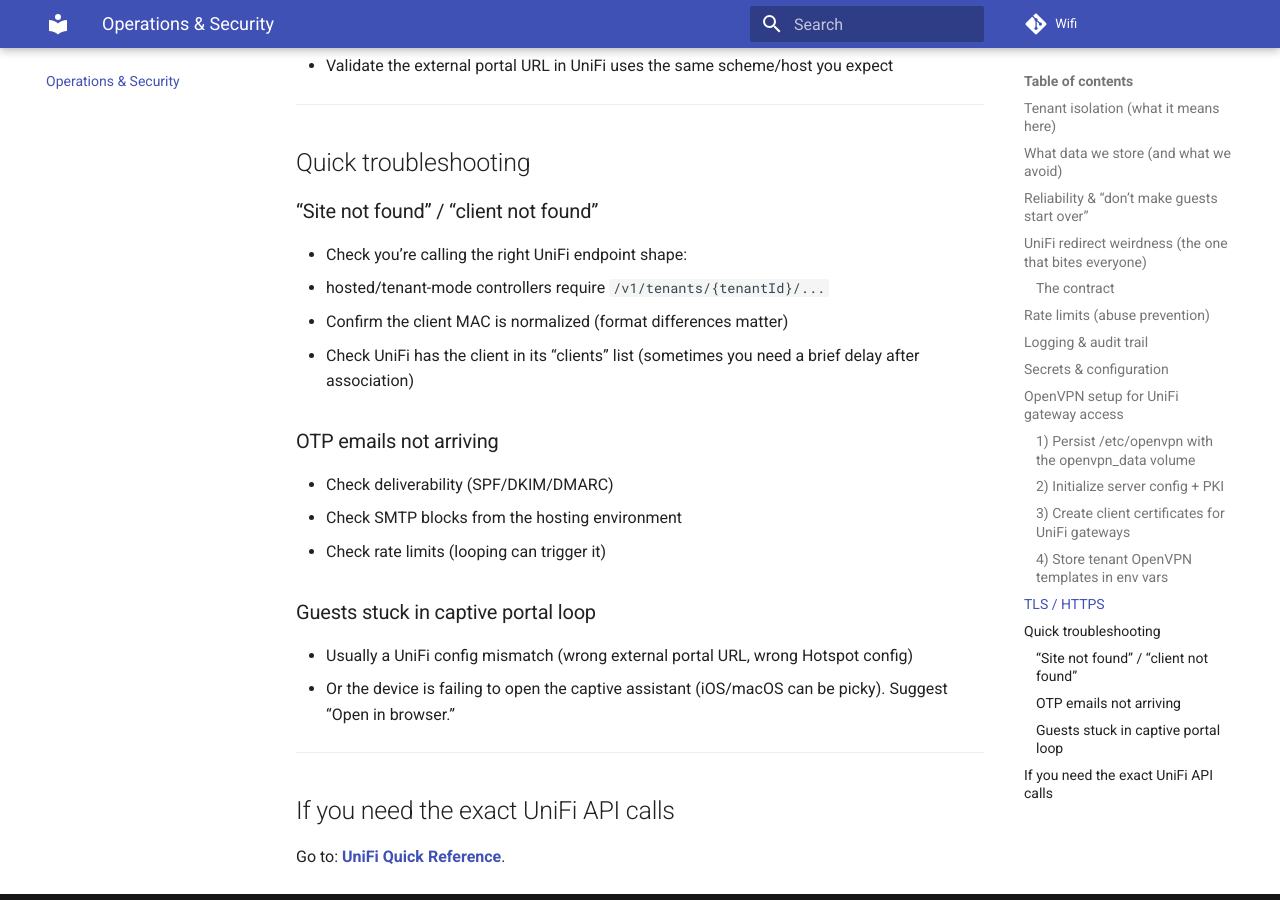
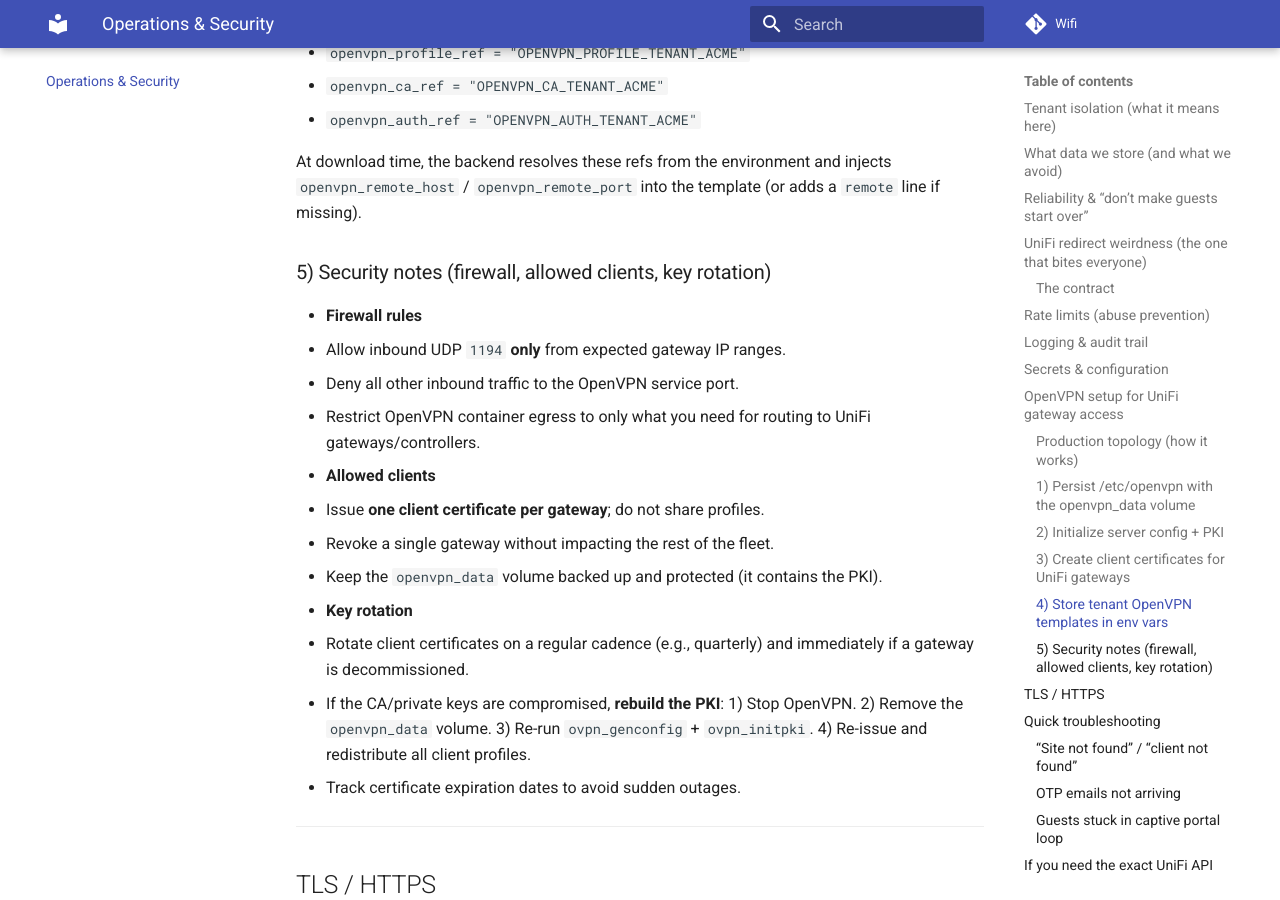
Before and after one commit to dannoetc/redux-unifi-portal, an MkDocs documentation site: the page built from docs/docs/operations-security.md, in a window 1280 px wide and 900 px high, scrolled down 4370 px. Built offline with MkDocs 1.6.1 and Material for MkDocs 9.7.7, drawn with Linux system fonts in a browser that asks for light colours; some of the changed text lies outside the part shown.

Commit message:
Document OpenVPN production deployment details

````diff
--- a/docs/docs/operations-security.md
+++ b/docs/docs/operations-security.md
@@ -99,6 +99,16 @@
 If you use OpenVPN to reach remote UniFi gateways/controllers, initialize the PKI and server config once and persist
 the OpenVPN state so keys survive container restarts. The steps below assume the `kylemanna/openvpn` image.
 
+### Production topology (how it works)
+
+- The **OpenVPN server** runs as its own Docker service (`openvpn`) and listens on UDP `1194`.
+- Each **UniFi gateway** connects as a client using a unique `.ovpn` profile.
+- The **API server does not connect to OpenVPN directly**; it only **serves the client profile** to tenant admins.
+- Once a gateway is connected, the API server reaches the remote UniFi controller/gateway **over the tunnel**
+  using the controller hostname/IP set in the tenant (`unifi_base_url`).
+
+This keeps the VPN credentials out of the API container while still letting the API reach private UniFi networks.
+
 ### 1) Persist `/etc/openvpn` with the `openvpn_data` volume
 
 Add an OpenVPN service and volume mapping to `docker-compose.yml` so `/etc/openvpn` is stored in the
@@ -118,6 +128,8 @@
 volumes:
   openvpn_data:
 ```
+
+**Required capabilities:** the OpenVPN container needs `NET_ADMIN` to configure the tun device and routing.
 
 ### 2) Initialize server config + PKI
 
@@ -164,6 +176,25 @@
 At download time, the backend resolves these refs from the environment and injects `openvpn_remote_host` /
 `openvpn_remote_port` into the template (or adds a `remote` line if missing).
 
+### 5) Security notes (firewall, allowed clients, key rotation)
+
+- **Firewall rules**
+  - Allow inbound UDP `1194` **only** from expected gateway IP ranges.
+  - Deny all other inbound traffic to the OpenVPN service port.
+  - Restrict OpenVPN container egress to only what you need for routing to UniFi gateways/controllers.
+- **Allowed clients**
+  - Issue **one client certificate per gateway**; do not share profiles.
+  - Revoke a single gateway without impacting the rest of the fleet.
+  - Keep the `openvpn_data` volume backed up and protected (it contains the PKI).
+- **Key rotation**
+  - Rotate client certificates on a regular cadence (e.g., quarterly) and immediately if a gateway is decommissioned.
+  - If the CA/private keys are compromised, **rebuild the PKI**:
+    1) Stop OpenVPN.
+    2) Remove the `openvpn_data` volume.
+    3) Re-run `ovpn_genconfig` + `ovpn_initpki`.
+    4) Re-issue and redistribute all client profiles.
+  - Track certificate expiration dates to avoid sudden outages.
+
 ---
 
 ## TLS / HTTPS
````
